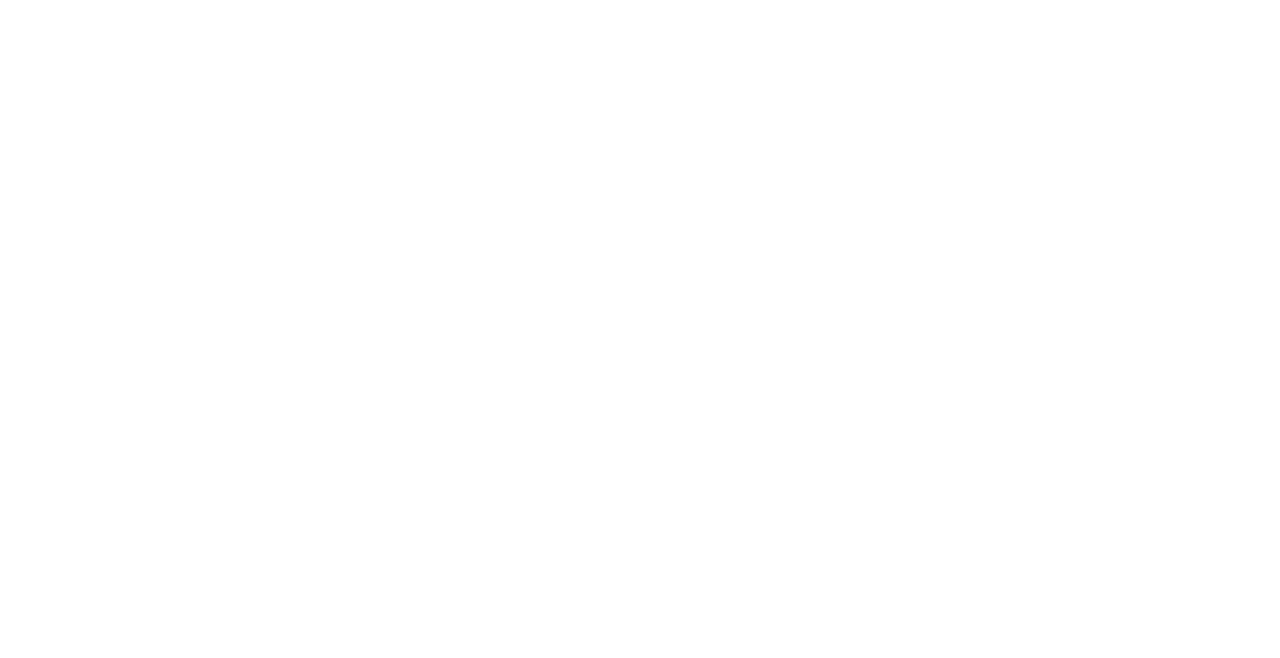
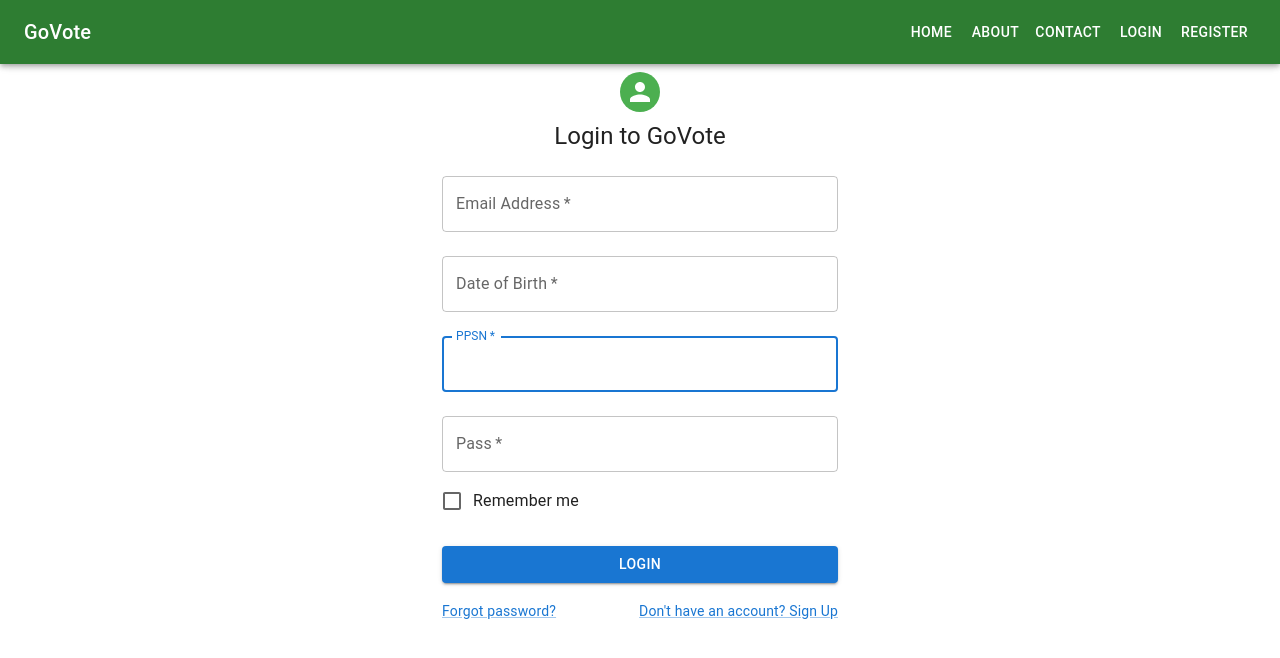
Before and after one commit to johnnylayson543/Major-Group-Project---GoVote-E-Voting-Web-App, a Next.js app: page /login in a window 1280 px wide. Shown: the top 658 px of the page. Built offline with nearby package versions, Linux system fonts and the light colour scheme.

Commit message:
Fixed login page and route
- Fixed front-end login page with the Navbar.
- Fixed and edited the back-end login route page.
- THANKS MANNY FOR MAKING MY LIFE DIFFICULT

```diff
--- a/src/app/api/general/login/route.js
+++ b/src/app/api/general/login/route.js
@@ -5,10 +5,12 @@
   // get the values
   // that were sent across to us.
   const { searchParams } = new URL(req.url);
+  const email = searchParams.get('email');
   const ppsn = searchParams.get('ppsn');
   const pass = searchParams.get('pass');
 
   console.log(email);
+  console.log(ppsn);
   console.log(pass);
 
 // Make a note we are on
--- a/src/app/login/page.js
+++ b/src/app/login/page.js
@@ -14,30 +14,20 @@
 
 import Typography from '@mui/material/Typography';
 import Container from '@mui/material/Container';
-import {ThemeProvider} from '@mui/material/styles';
+import {ThemeProvider } from '@mui/material/styles';
 
-import {createTheme} from '@mui/material/styles';
-import {green, purple} from '@mui/material/colors';
-
-
-import Divider from "@mui/material/Divider";
-import List from "@mui/material/List";
-import ListItem from "@mui/material/ListItem";
-import ListItemButton from "@mui/material/ListItemButton";
-import ListItemText from "@mui/material/ListItemText";
-import AppBar from "@mui/material/AppBar";
-import Toolbar from "@mui/material/Toolbar";
-import IconButton from "@mui/material/IconButton";
-import MenuIcon from "@mui/icons-material/Menu";
-import Drawer from "@mui/material/Drawer";
-
+import { createTheme } from '@mui/material/styles';
+import { green, purple } from '@mui/material/colors';
 
 global.mongoURL = "mongodb+srv://evote.kyxphj1.mongodb.net/?authSource=%24external&authMechanism=MONGODB-X509&retryWrites=true&w=majority";
 
-function Page() {
+export default function Page() {
+
 
 
   /*
+  This function does the actual work
+  calling the fetch to get things from the database.
   After the submit handler calls the runDBCallAsync, this does the thing
   This function does the actual work
   calling the fetch to get things from the database.
@@ -49,13 +39,14 @@
     const data = await res.json();
 
 
-    if (data.data == "valid") {
+    if(data.data== "valid"){
       console.log("login is valid!")
 
 
     } else {
 
-      console.log("login is not valid!")
+      console.log("not valid  ")
+    }
   }
 
 
@@ -66,7 +57,7 @@
   */
 	const handleSubmit = (event) => {
 
-      console.log("handling login submit");
+		console.log("handling submit");
 
 
     event.preventDefault();
@@ -75,21 +66,27 @@
 
 
     let email = data.get('email')
-      let dateofbirth = data.get('dateofbirth')
+    let dob = data.get('dob')
+    let ppsn = data.get('ppsn')
     let pass = data.get('pass')
 
     console.log("Sent email:" + email)
-      console.log("Sent date of birth:" + dateofbirth)
+    console.log("Sent dob:" + dob)
+    console.log("Sent date of ppsn:" + ppsn)
     console.log("Sent pass:" + pass)
 
 
-      runDBCallAsync(`http://localhost:3000/api/login?email=${email}&dateofbirth=${dateofbirth}&pass=${pass}`)
+    runDBCallAsync(`http://localhost:3000/api/general/login?email=${email}&dob=${dob}&ppsn=${ppsn}&pass=${pass}`)
 
 
-    }; // end login submit handler
 
 
-    // Create a theme
+  }; // end handler
+
+
+
+
+
   const theme = createTheme({
     palette: {
 
@@ -100,12 +97,14 @@
   });
 
 
-    // This is what's get displayed on the main page (the frontend)
+
+
+
   return (
 
     <ThemeProvider theme={theme}>
-          <Container component="main" maxWidth="xs">
-            <CssBaseline/>
+    <Container component="main"  maxWidth="xs">
+      <CssBaseline />
       <Box
         sx={{
           marginTop: 8,
@@ -114,15 +113,14 @@
           alignItems: 'center',
         }}
       >
-              <Avatar sx={{m: 1, bgcolor: 'secondary.main'}}>
+        <Avatar sx={{ m: 1, bgcolor: 'secondary.main' }}>
 
         </Avatar>
         <NavBar />
-              <Toolbar />
         <Typography component="h1" variant="h5">
           Login to GoVote
         </Typography>
-              <Box component="form" onSubmit={handleSubmit} noValidate sx={{mt: 1}}>
+        <Box component="form" onSubmit={handleSubmit} noValidate sx={{ mt: 1 }}>
           <TextField
             margin="normal"
             required
@@ -137,10 +135,20 @@
             margin="normal"
             required
             fullWidth
-                    id="dateofbirth"
+            id="dob"
             label="Date of Birth"
-                    name="dateofbirth"
+            name="dob"
             autoComplete="date-of-birth"
+            autoFocus
+          />
+          <TextField
+            margin="normal"
+            required
+            fullWidth
+            id="ppsn"
+            label="PPSN"
+            name="ppsn"
+            autoComplete="ppsn"
             autoFocus
           />
           <TextField
@@ -154,17 +162,19 @@
             autoComplete="current-password"
           />
           <FormControlLabel
-                    control={<Checkbox value="remember" color="primary"/>}
+            control={<Checkbox value="remember" color="primary" />}
             label="Remember me"
           />
           <Button
             type="submit"
             fullWidth
             variant="contained"
-                    sx={{mt: 3, mb: 2}}
+            sx={{ mt: 3, mb: 2 }}
           >
             Login
           </Button>
+
+
 
 
           <Grid container>
@@ -174,7 +184,7 @@
               </Link>
             </Grid>
             <Grid item>
-                    <Link href="\register\" variant="body2">
+              <Link href="./register" variant="body2">
                 {"Don't have an account? Sign Up"}
               </Link>
             </Grid>
@@ -188,6 +198,3 @@
 
   );
 }
-}
-
-    export default Page;
```
Also changed, not shown: package.json (+4 -4 lines), 1 other file (tests, documents, lock files or other folders). Lines whose indentation alone changed are shown as unchanged.
